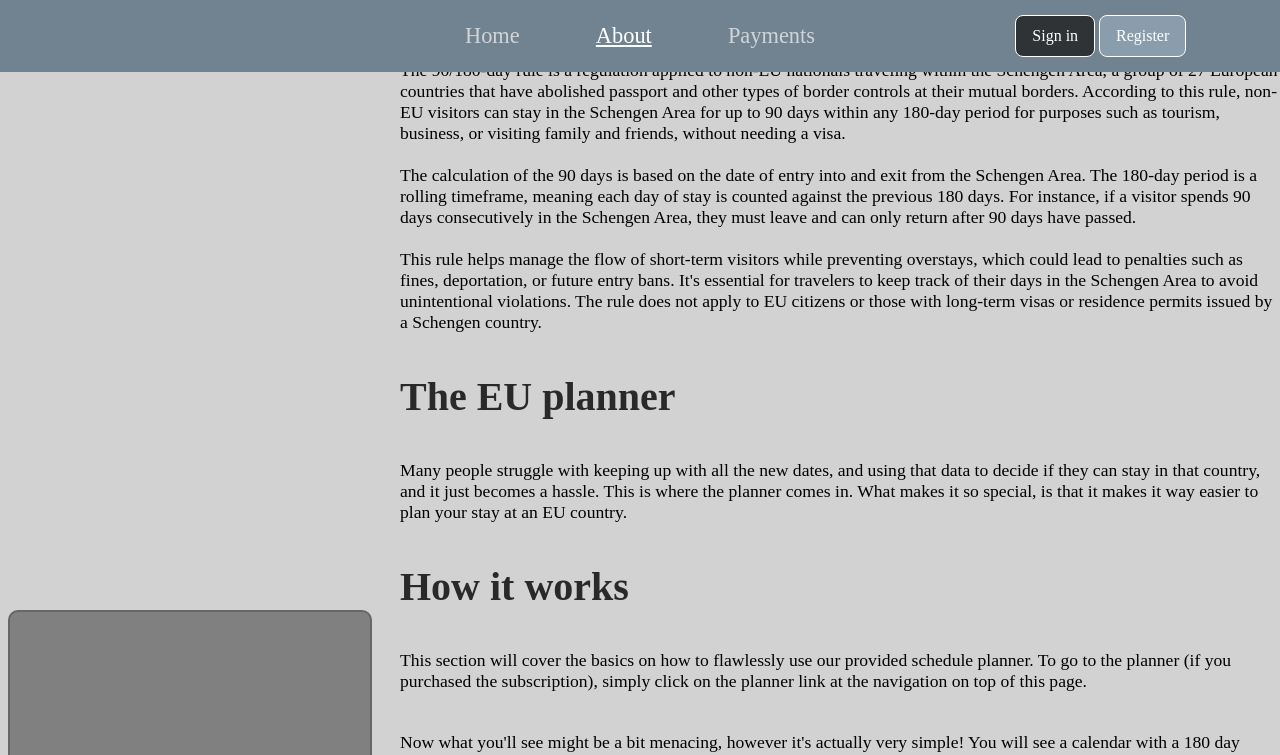
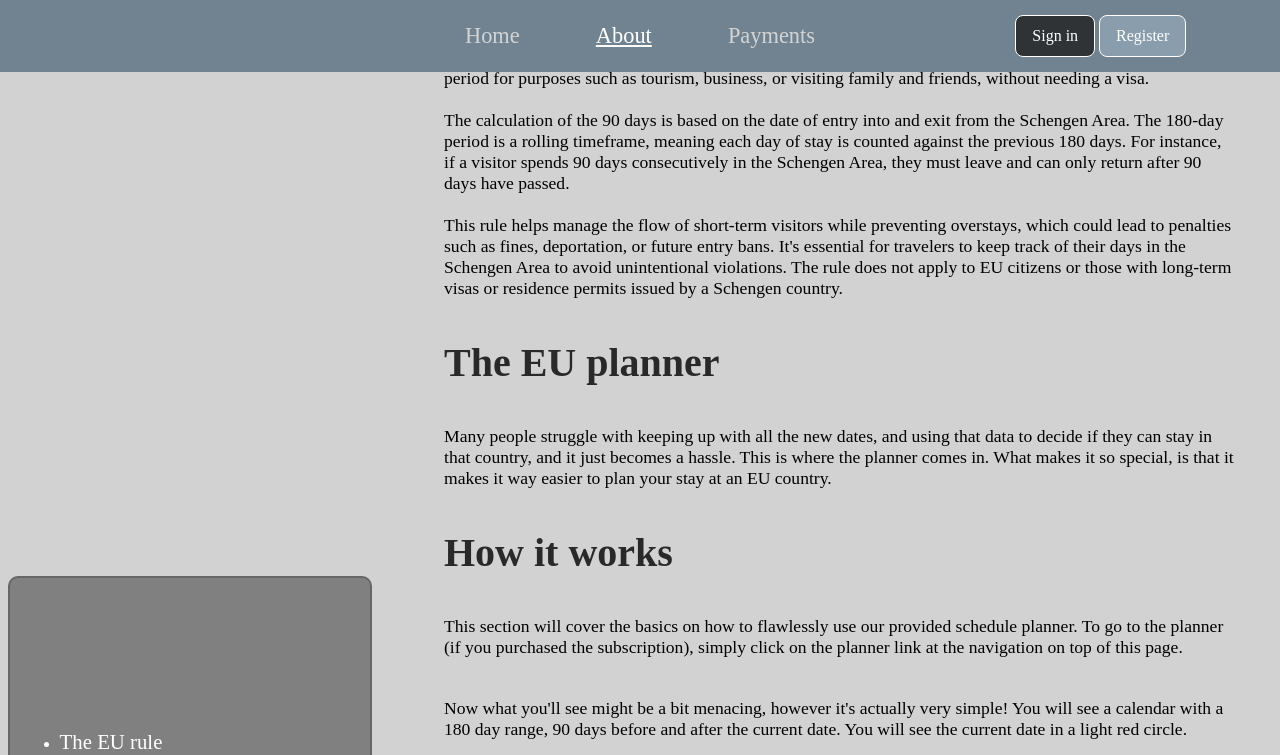
Before and after one commit to TechyTom7/day90, a React (Vite) app: page /about in a window 1280 px wide. Shown: the top 755 px of the page. Built offline with nearby package versions, Linux system fonts and the light colour scheme; no server answers.

Commit message:
Fixed updating issue on doug branch

```diff
--- a/src/App.jsx
+++ b/src/App.jsx
@@ -24,6 +24,7 @@ import NavBar from './components/NavBar'
 export const appContext = createContext({
   user: {},
   setUser: () => {},
+  loadUser: async () => {}
 })
 
 export default function App() {
@@ -71,7 +72,8 @@ export default function App() {
 
   const context = {
     user,
-    setUser
+    setUser,
+    loadUser
   }
 
   // if (loading) {
@@ -80,7 +82,9 @@ export default function App() {
 
   return (
     <appContext.Provider value={context}>
-      <NavBar current={currentPage} />
+      {!(['/sign-in','/register']).includes(location.pathname) && (
+        <NavBar current={currentPage} />
+      )}
       <main>
         <Routes>
           <Route path="/" element={<Home />} />
--- a/src/components/Planner.jsx
+++ b/src/components/Planner.jsx
@@ -10,7 +10,7 @@ export default function Planner(props) {
     const [datesInRange, setDatesInRange] = useState([]);
     const [toggled, setToggled] = useState(false);
 
-    const { user, setUser } = useContext(appContext)
+    const { user, setUser, loadUser } = useContext(appContext)
 
     const navigate = useNavigate()
 
@@ -37,6 +37,10 @@ export default function Planner(props) {
             setToggled(false);
         };
     }, [user]);
+
+    useEffect(() => {
+        loadUser();
+    }, [])
 
     useEffect(() => {
         if (!user.subscribed) navigate("/")
--- a/src/styles/About.css
+++ b/src/styles/About.css
@@ -36,11 +36,9 @@
     bottom: 10%;
     height: 100%;
     padding-bottom: 150px;
+    width: 90%;
+    margin: 0 auto;
     /* overflow: scroll; */
-}
-
-@media screen and (max-height: 800px) {
-
 }
 
 #about-container h2 {
@@ -54,10 +52,11 @@
 
 #contents-container {
     position: fixed;
-    bottom: 0;
+    bottom: 20px;
     left: 50%;
     min-width: 400px;
     translate: -50% 0;
+    z-index: 1;
 }
 
 #table-of-contents {
--- a/src/styles/App.css
+++ b/src/styles/App.css
@@ -3,7 +3,7 @@
 }
 
 main {
-    padding-top: 100px;
+    padding-top: 50px;
 }
 
 #planner-container, #profile-container, #loading-container {
```
